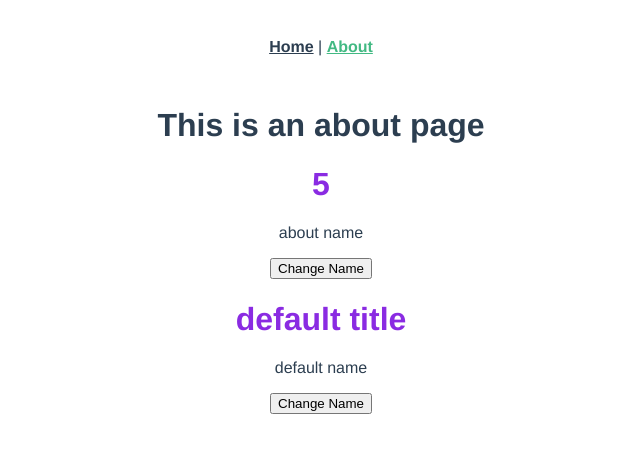
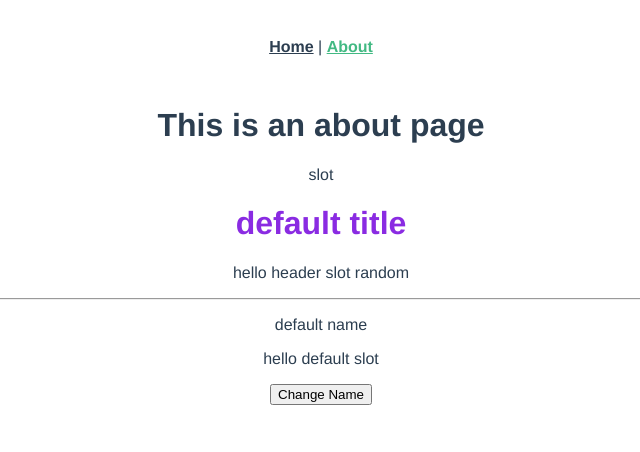
Before and after one commit to ieunjung/vue-cli-study, a Vue app: page /about in a window 1280 px wide. Shown: the top 452 px of the page, without its empty margins (319-959 px from the left). Built offline with nearby package versions, Linux system fonts and the light colour scheme.

Commit message:
#18 Slot

```diff
--- a/src/components/InputField.vue
+++ b/src/components/InputField.vue
@@ -26,6 +26,8 @@ export default {
   methods: {
     updateName(e) {
       this.$emit("updateName", e.target.value);
+      //    for v-model
+      //   this.$emit("input", e.target.value);
     }
   }
 };
--- a/src/components/NameComponents.vue
+++ b/src/components/NameComponents.vue
@@ -1,7 +1,12 @@
 <template>
   <div>
     <h1>{{ title }}</h1>
+    <slot name="header" :random="random"></slot>
+
+    <hr />
+
     <p>{{ name }}</p>
+    <slot></slot>
     <button @click="updateName">Change Name</button>
   </div>
 </template>
@@ -12,7 +17,7 @@ export default {
   props: {
     title: {
       type: String,
-      required: true,
+      required: false,
       default: "default title"
     },
     name: {
@@ -23,12 +28,13 @@ export default {
   data() {
     return {
       //   name: "initial name"
+      random: 'random'
     };
   },
   methods: {
     updateName() {
-    //   this.name = "changed name";
-    // 항상 props를 보내는 쪽에서 변경해야함. 부모에 이벤트를 보내서 바꿔야함.
+      //   this.name = "changed name";
+      // 항상 props를 보내는 쪽에서 변경해야함. 부모에 이벤트를 보내서 바꿔야함.
     }
   }
 };
--- a/src/views/About.vue
+++ b/src/views/About.vue
@@ -1,8 +1,18 @@
 <template>
   <div class="about">
     <h1>This is an about page</h1>
-    <NameComponents :title="title" name="about name" />
-    <NameComponents />
+    <!-- <NameComponents :title="title" name="about name" /> -->
+    <!-- <NameComponents /> -->
+
+    <p>slot</p>
+    <NameComponents>
+      <template #header="props">
+        <p>hello header slot {{ props.random }}</p>
+      </template>
+      <template #default>
+        <p>hello default slot</p>
+      </template>
+    </NameComponents>
   </div>
 </template>
 
@@ -15,7 +25,7 @@ export default {
   },
   data() {
     return {
-      title: 5
+      title: "string title"
     };
   }
 };
```
